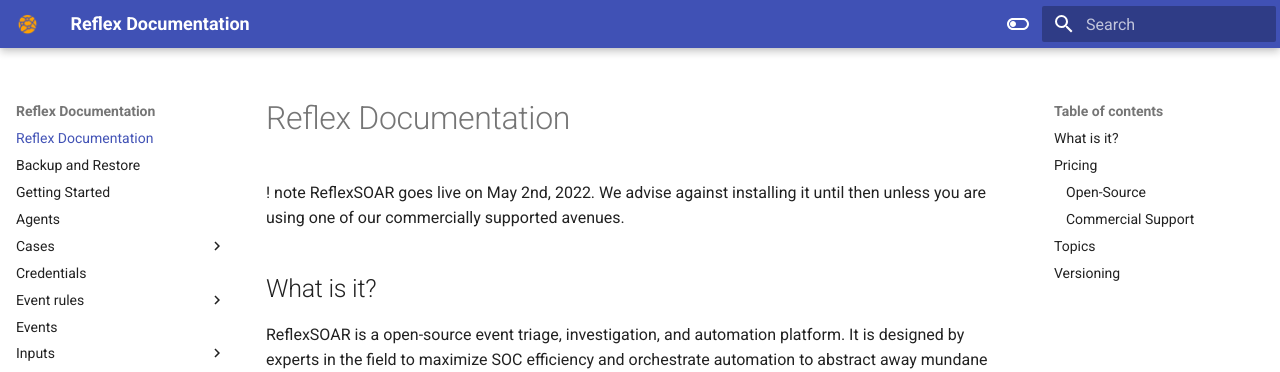
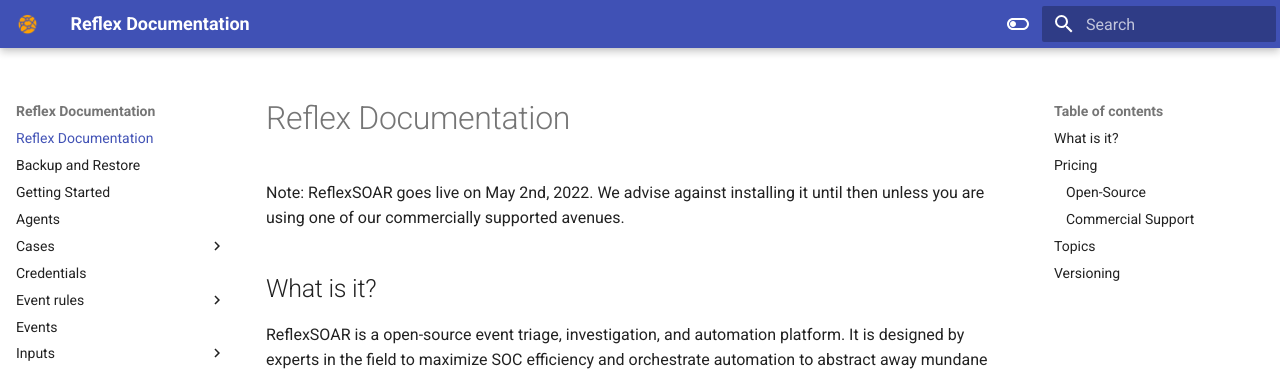
Before and after one commit to reflexsoar/reflex-docs, an MkDocs documentation site: the page built from docs/index.md, in a window 1280 px wide and 900 px high. Shown: the top 372 px of the window. Built offline with MkDocs 1.6.1 and Material for MkDocs 9.7.7, drawn with Linux system fonts in a browser that asks for light colours; part of the change alters nothing that is shown.

```diff
--- a/docs/index.md
+++ b/docs/index.md
@@ -1,5 +1,5 @@
 # Reflex Documentation
-! note
+Note:
 ReflexSOAR goes live on May 2nd, 2022. We advise against installing it until then unless you are using one of our commercially supported avenues.
 ## What is it?
 ReflexSOAR is a open-source event triage, investigation, and automation platform. It is designed by experts in the field to maximize SOC efficiency and orchestrate automation to abstract away mundane tasks. The end result is streamlined efficiency and focus on alerts or events that matter.
```
